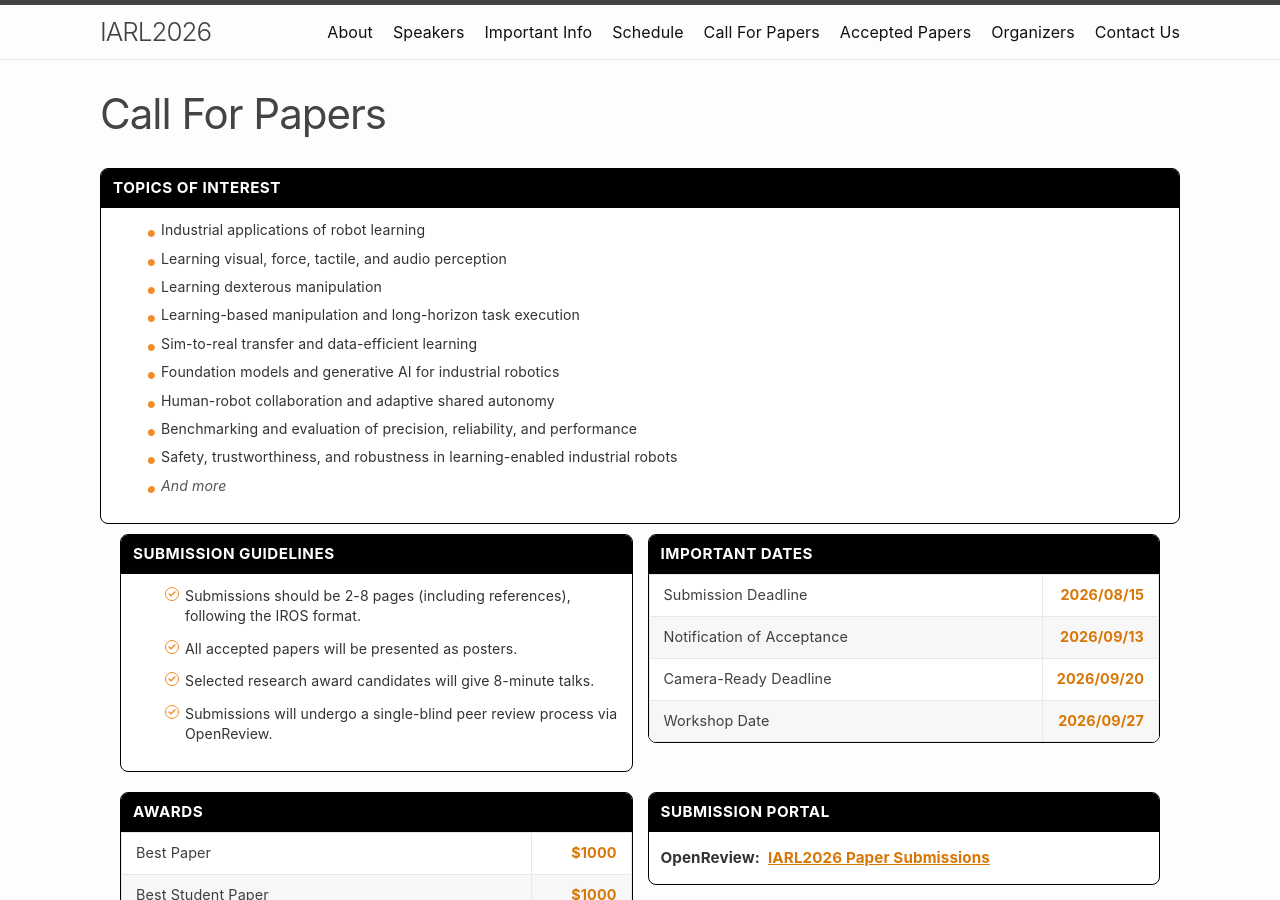
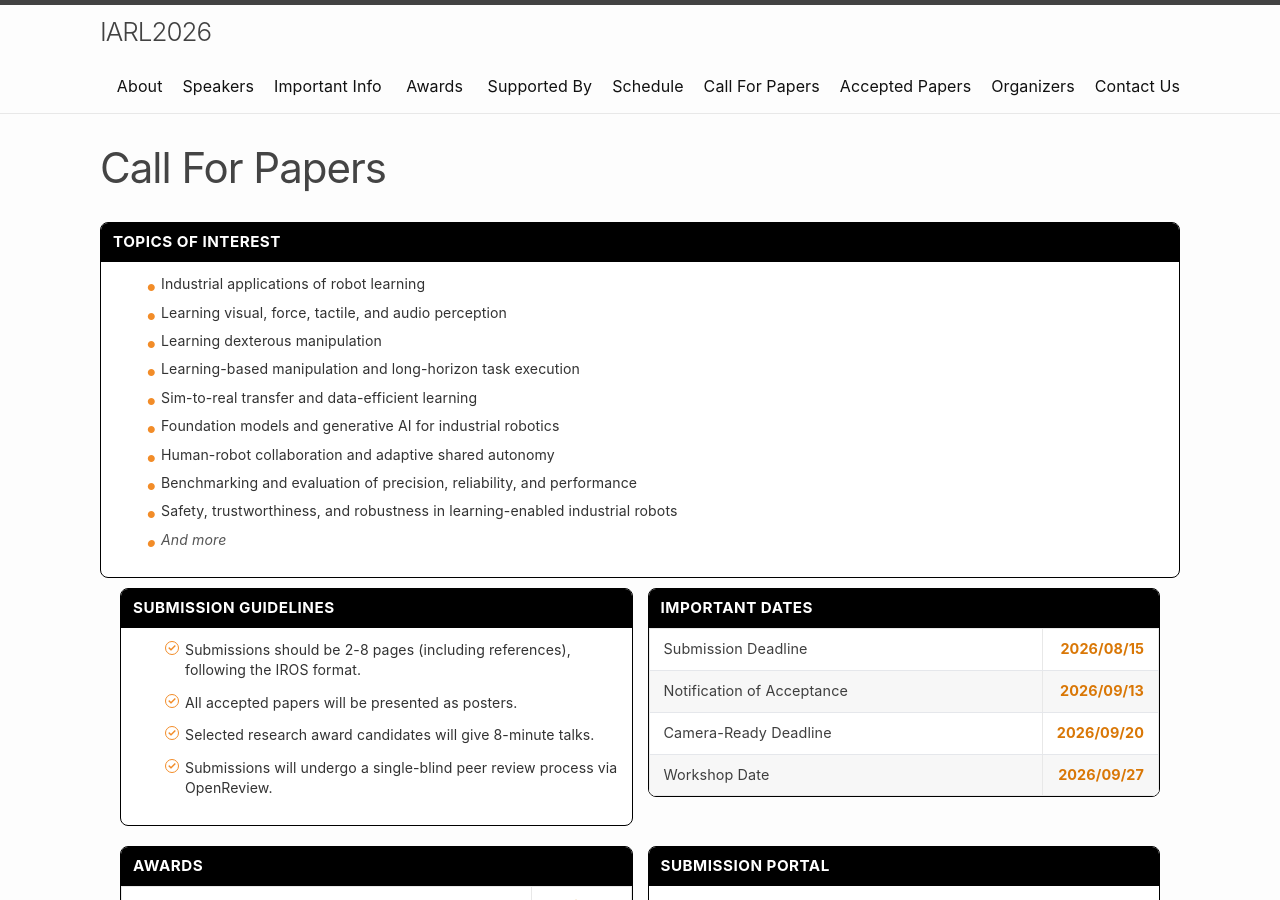
Before and after one commit to aistairc/IROS2026-workshop, a Jekyll site: the page built from callforpapers.md, in a window 1280 px wide and 900 px high. Built offline with Jekyll 4.4.1, drawn with Linux system fonts in a browser that asks for light colours.

Commit message:
Add links for Awards and Supported By in header

```diff
--- a/_includes/header.html
+++ b/_includes/header.html
@@ -33,6 +33,8 @@
               <a class="page-link" href="{{ my_page.url | relative_url }}">{{ my_page.title | escape }}</a>
               {%- if path == "speakers.md" -%}
                 <a class="page-link" href="{{ '/#important-info' | relative_url }}">Important Info</a>
+                <a class="page-link" href="{{'#/awards' | relative_url }}">Awards</a>
+                <a class="page-link" href="{{'#/supported-by' | relative_url}}">Supported By</a>
               {%- endif -%}
             {%- endif -%}
           {%- endfor -%}
```
